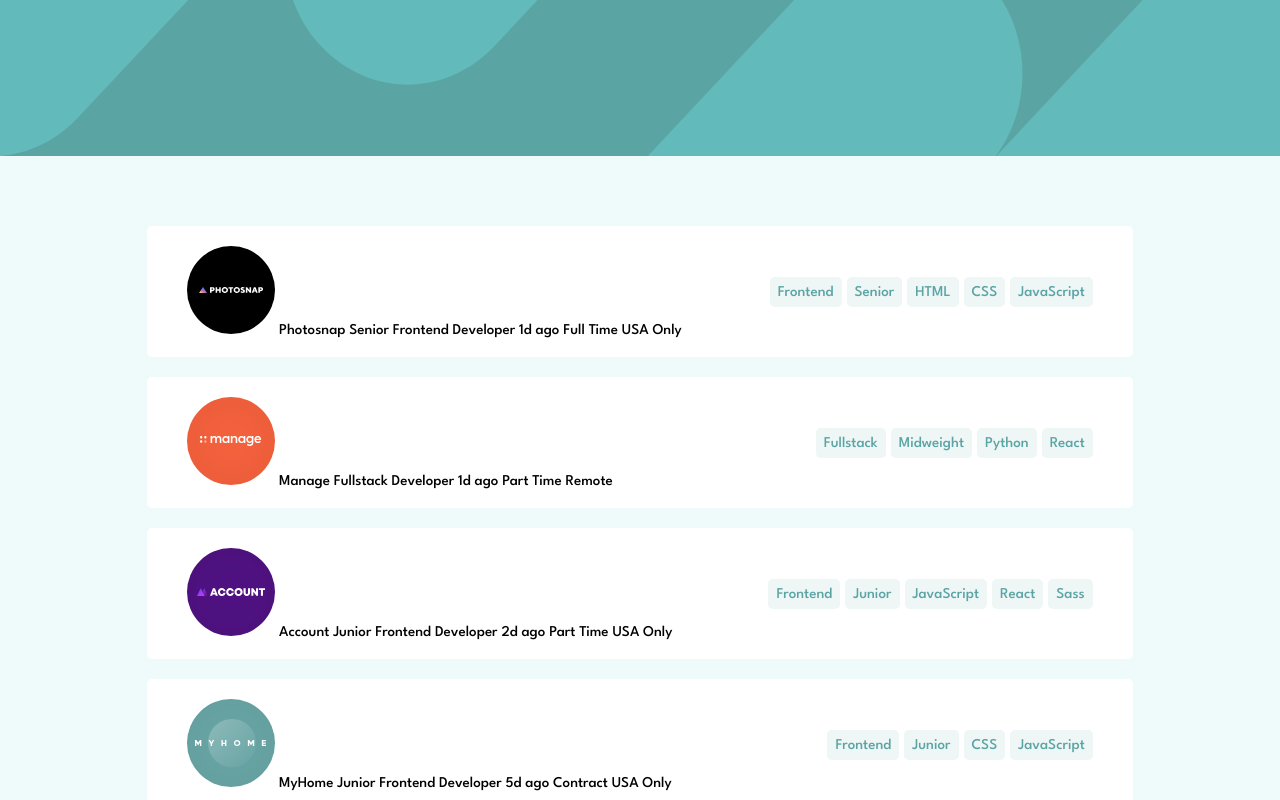
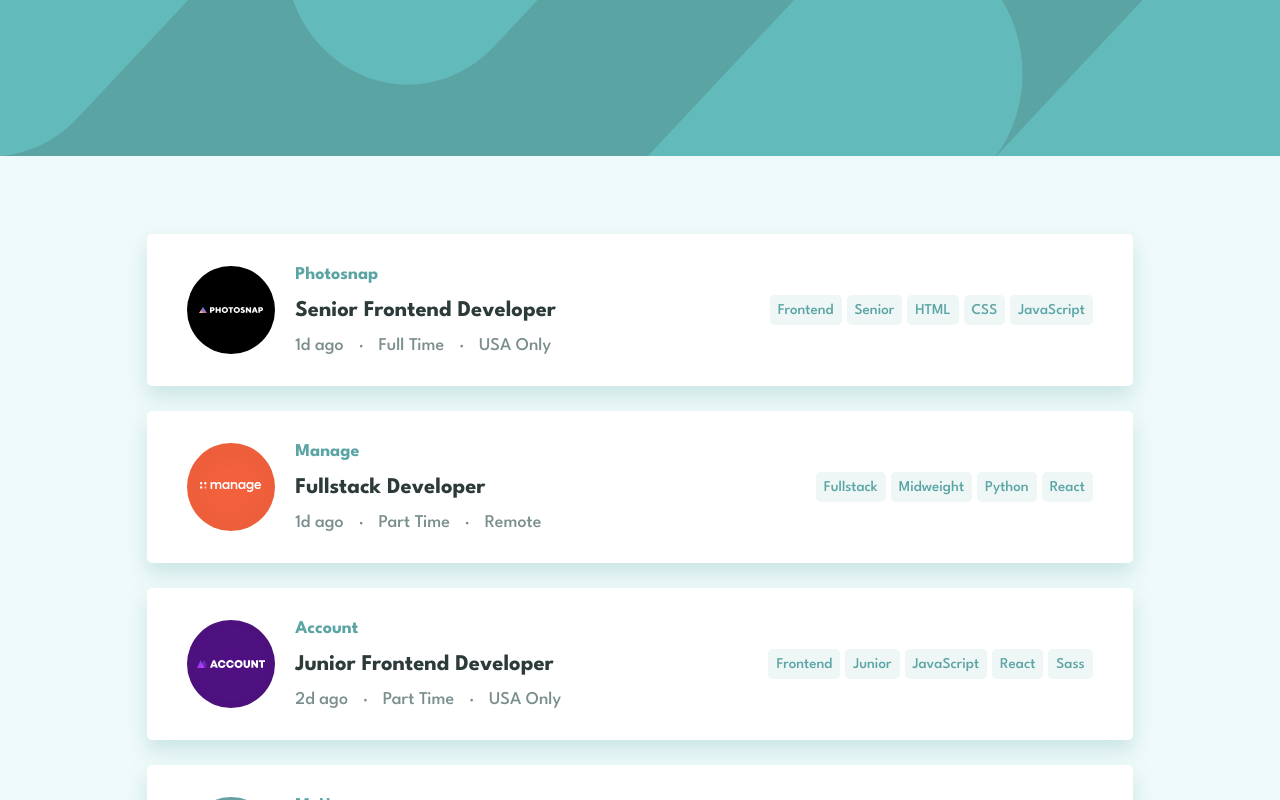
Before and after one commit to mathieuc22/static-job-listings-master, a Vue app: page / in a window 1280 px wide. Shown: the top 800 px of the page. Built offline with nearby package versions, Linux system fonts and the light colour scheme.

Commit message:
Job card design

```diff
--- a/src/components/JobList.vue
+++ b/src/components/JobList.vue
@@ -19,11 +19,19 @@
             <li class="job" v-for="job in filteredJobs" :key="job.id">
                 <div class="job__desc">
                     <img :src="job.logo" alt="">
+                    <div class="job__info">
+                        <div class="job__company">
                             {{ job.company }}
+                        </div>
+                        <div class="job__position">
                             {{ job.position }}
-                    {{ job.postedAt }}
-                    {{ job.contract }}
-                    {{ job.location }}
+                        </div>
+                        <div class="job__details">
+                            <span>{{ job.postedAt }}</span> &#183;
+                            <span>{{ job.contract }}</span> &#183;
+                            <span>{{ job.location }}</span>
+                        </div>
+                    </div>
                 </div>
                 <div class="job__categories">
                     <span class="job__category" @click="addCategory(job.role)">{{ job.role }}</span>
@@ -106,12 +114,14 @@ function removeCategory(category) {
     display: flex;
     align-items: center;
     justify-content: space-between;
+    filter: drop-shadow(0px 10px 10px rgba(91, 164, 164, 0.25));
 }
 
 .categories {
     list-style: none;
     display: flex;
     gap: 10px;
+    font-size: 1.1em;
 }
 
 .clear {
@@ -138,7 +148,7 @@ function removeCategory(category) {
 
     &__remove {
         cursor: pointer;
-        padding: 8px;
+        padding: 9px;
         background-color: $color-primary-Desaturated-Dark-Cyan;
 
         &:hover {
@@ -148,24 +158,25 @@ function removeCategory(category) {
 }
 
 .result {
-    padding-top: 70px;
+    padding-top: 78px;
 }
 
 .jobs {
     list-style: none;
     display: flex;
     flex-direction: column;
-    gap: 20px;
+    gap: 25px;
 }
 
 .job {
     width: 100%;
-    padding: 20px 40px;
+    padding: 32px 40px;
     background-color: $color-neutral-White;
     border-radius: 5px;
     display: flex;
     align-items: center;
     justify-content: space-between;
+    filter: drop-shadow(0px 10px 10px rgba(91, 164, 164, 0.25));
 
     &__categories {
         display: flex;
@@ -184,6 +195,41 @@ function removeCategory(category) {
             color: $color-neutral-White;
         }
     }
+
+    &__desc {
+        display: flex;
+        gap: 20px;
+    }
+
+    &__info {
+        display: flex;
+        flex-direction: column;
+        justify-content: space-between;
+    }
+
+    &__company {
+        font-size: 1.2em;
+        font-weight: 700;
+        color: $color-primary-Desaturated-Dark-Cyan;
+    }
+
+    &__position {
+        font-size: 1.5em;
+        font-weight: 700;
+        color: $color-neutral-Very-Dark-Grayish-Cyan;
+        cursor: pointer;
+
+        &:hover {
+            color: $color-primary-Desaturated-Dark-Cyan;
+        }
+    }
+
+    &__details {
+        font-size: 1.2em;
+        color: $color-neutral-Dark-Grayish-Cyan;
+        display: flex;
+        gap: 15px;
+    }
 }
 
 .slide-fade-enter-active {
```
Lines whose indentation alone changed are shown as unchanged.
